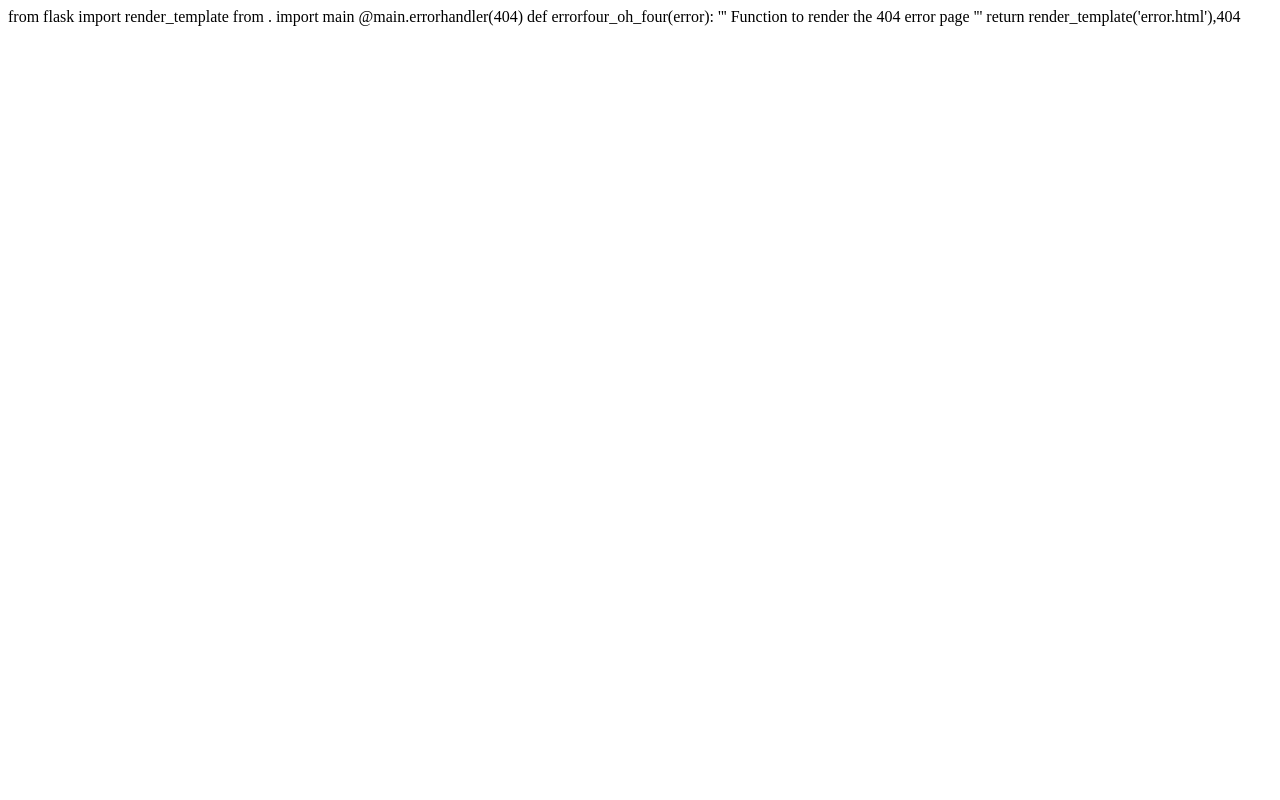
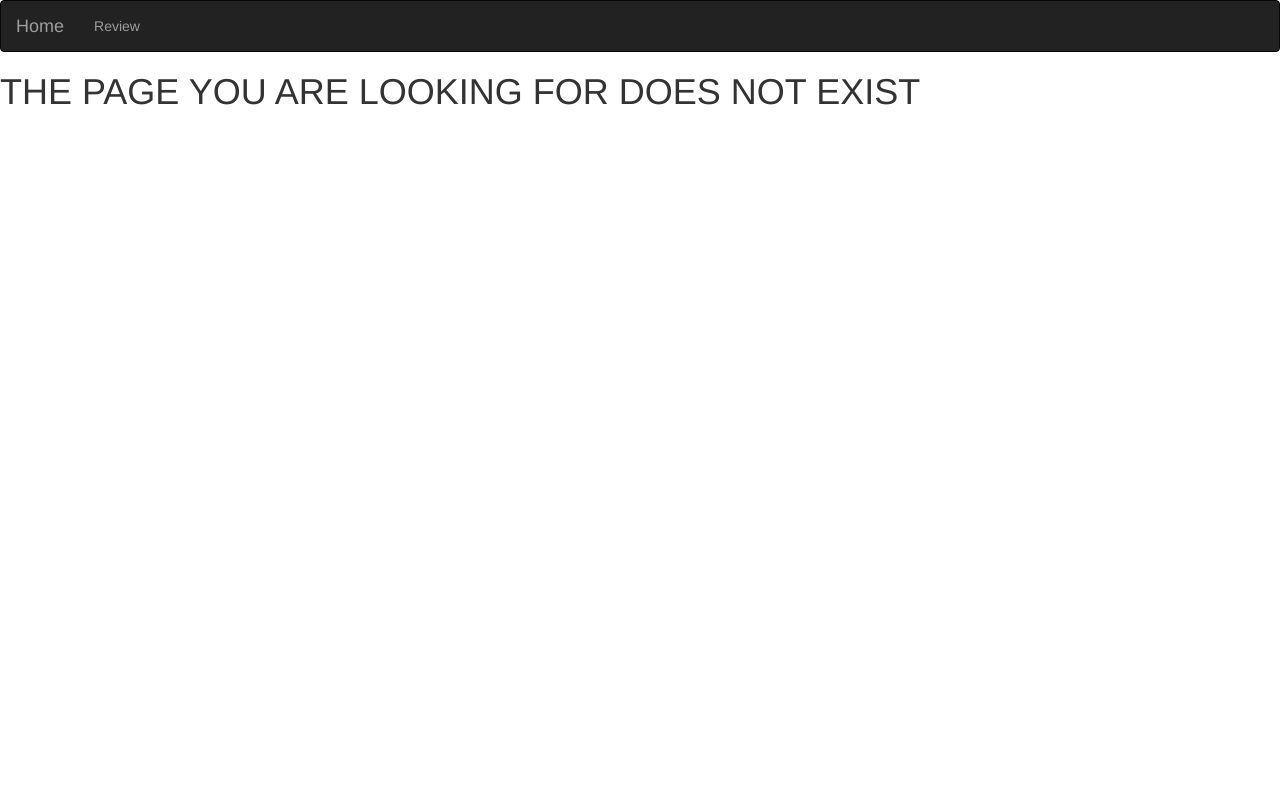
Before and after one commit to JKimani77/flask-workshop, a Flask app: template app/templates/error.html in a window 1280 px wide. Run offline with Flask 2, Linux system fonts and the light colour scheme; the template is opened without the code that fills it, so the values that code supplies are empty; some libraries are stand-ins or nearby versions.

Commit message:
added html content for error handling to template file

```diff
--- a/app/templates/error.html
+++ b/app/templates/error.html
@@ -1,9 +1,5 @@
-from flask import render_template
-from . import main
+{% extends 'base.html'%}
 
-@main.errorhandler(404)
-def errorfour_oh_four(error):
-    '''
-    Function to render the 404 error page
-    '''
-    return render_template('error.html'),404
+{% block content %}
+    <h1>THE PAGE YOU ARE LOOKING FOR DOES NOT EXIST</h1>
+{% endblock %}
```
